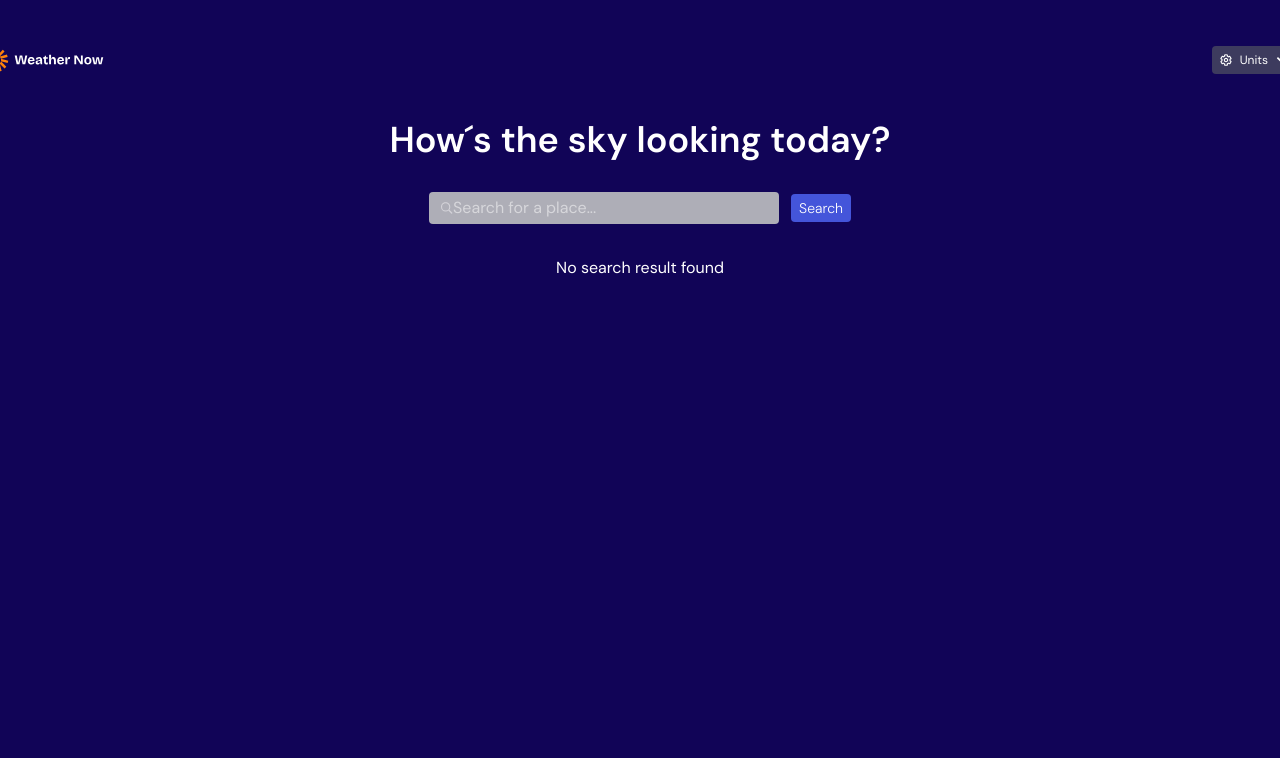
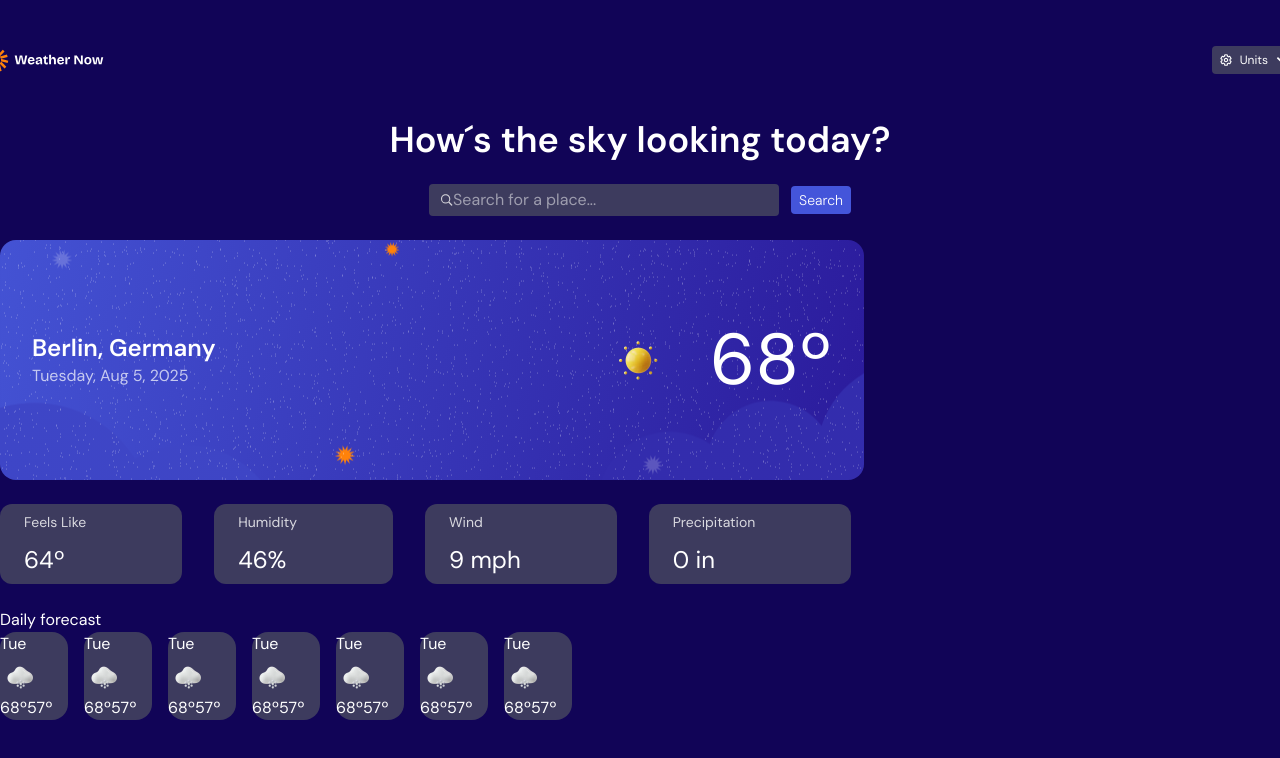
Before and after one commit to Paulo-Borges/weatherAppNow, a React (Vite) app: page /dashboard in a window 1280 px wide. Shown: the top 758 px of the page. Built offline with nearby package versions, Linux system fonts and the light colour scheme.

Commit message:
feat: Starting Daily.jsx and temper.jsx

```diff
--- a/src/App.jsx
+++ b/src/App.jsx
@@ -2,17 +2,19 @@ import { Outlet } from "react-router-dom";
 import Navbar from "../src/components/Navbar";
 import Footer from "../src/components/Footer";
 import Search from "../public/icon-search.svg";
+import Temper from "./components/Temper";
+import Daily from "./components/Daily";
 
 function App() {
   return (
     <div className="max-w-[1440px] bg-Blue-900 h-screen">
       <Navbar className="" />
       <div className="flex flex-col justify-center items-center">
-        <h1 class="text-4xl font-semibold text-white mb-8">
+        <h1 class="text-4xl font-semibold text-white mb-6">
           How´s the sky looking today?
         </h1>
-        <div className="flex justify-center items-center gap-3 mb-8">
-          <div className="flex justify-start items-center pl-3 bg-Neutral-300 w-[350px] p-1 rounded">
+        <div className="flex justify-center items-center gap-3 mb-6">
+          <div className="flex justify-start items-center pl-3 bg-Neutral-600 w-[350px] p-1 rounded">
             <div>
               <img
                 src={Search}
@@ -34,9 +36,11 @@ function App() {
             </button>
           </div>
         </div>
-        <p className="mb-8">No search result found</p>
+        <p className="mb-8 hidden">No search result found</p>
       </div>
       <Outlet />
+      <Temper />
+      <Daily />
       <Footer />
     </div>
   );
--- /dev/null
+++ b/src/components/Daily.jsx
@@ -0,0 +1,70 @@
+import React from "react";
+import Snow from "../../public/icon-snow.webp";
+
+const Daily = () => {
+  return (
+    <div>
+      <h1 className="ml-20">Daily forecast</h1>
+      <div className="flex ml-20 gap-4 ">
+        <div className=" bg-Neutral-600 rounded-2xl w-17">
+          <p>Tue</p>
+          <img src={Snow} alt="chuva" className="w-10 h-10" />
+          <div className="flex">
+            <span>68º</span>
+            <span>57º</span>
+          </div>
+        </div>
+        <div className="bg-Neutral-600 rounded-2xl w-17">
+          <p>Tue</p>
+          <img src={Snow} alt="chuva" className="w-10 h-10" />
+          <div className="flex">
+            <span>68º</span>
+            <span>57º</span>
+          </div>
+        </div>
+        <div className="bg-Neutral-600 rounded-2xl w-17">
+          <p>Tue</p>
+          <img src={Snow} alt="chuva" className="w-10 h-10" />
+          <div className="flex">
+            <span>68º</span>
+            <span>57º</span>
+          </div>
+        </div>
+        <div className="bg-Neutral-600 rounded-2xl w-17">
+          <p>Tue</p>
+          <img src={Snow} alt="chuva" className="w-10 h-10" />
+          <div className="flex">
+            <span>68º</span>
+            <span>57º</span>
+          </div>
+        </div>
+        <div className="bg-Neutral-600 rounded-2xl w-17">
+          <p>Tue</p>
+          <img src={Snow} alt="chuva" className="w-10 h-10" />
+          <div className="flex">
+            <span>68º</span>
+            <span>57º</span>
+          </div>
+        </div>
+        <div className="bg-Neutral-600 rounded-2xl w-17">
+          <p>Tue</p>
+          <img src={Snow} alt="chuva" className="w-10 h-10" />
+          <div className="flex">
+            <span>68º</span>
+            <span>57º</span>
+          </div>
+        </div>
+        <div className="bg-Neutral-600 rounded-2xl w-17">
+          <p>Tue</p>
+          <img src={Snow} alt="chuva" className="w-10 h-10" />
+          <div className="flex">
+            <span>68º</span>
+            <span>57º</span>
+          </div>
+        </div>
+      </div>
+    </div>
+  );
+};
+
+export default Daily;
--- /dev/null
+++ b/src/components/Temper.jsx
@@ -0,0 +1,26 @@
+import React from "react";
+
+const Temper = () => {
+  return (
+    <div className="flex pl-20 mb-6 gap-8">
+      <div className="bg-Neutral-600 pr-24 pl-6 py-2 rounded-xl">
+        <p className="text-sm text-white/80 mb-3">Feels Like</p>
+        <h1 className="text-2xl">64º</h1>
+      </div>
+      <div className="bg-Neutral-600 pr-24 pl-6 py-2 rounded-xl">
+        <p className="text-sm text-white/80 mb-3">Humidity</p>
+        <h1 className="text-2xl">46%</h1>
+      </div>
+      <div className="bg-Neutral-600 pr-24 pl-6 py-2 rounded-xl">
+        <p className="text-sm text-white/80 mb-3">Wind</p>
+        <h1 className="text-2xl">9 mph</h1>
+      </div>
+      <div className="bg-Neutral-600 pr-24 pl-6 py-2 rounded-xl">
+        <p className="text-sm text-white/80 mb-3">Precipitation</p>
+        <h1 className="text-2xl">0 in</h1>
+      </div>
+    </div>
+  );
+};
+
+export default Temper;
--- a/src/global.css
+++ b/src/global.css
@@ -1,4 +1,5 @@
 @import "tailwindcss";
+
 @import url("https://fonts.googleapis.com/css2?family=DM+Sans:ital,opsz,wght@0,9..40,100..1000;1,9..40,100..1000&display=swap");
 
 :root {
@@ -29,3 +30,10 @@ body {
   --color-Blue-700: hsl(248, 70%, 36%);
   --color-Blue-900: #110457;
 }
+.bg-container {
+  background-image: url("../public/bg-today-large.svg");
+  background-size: cover;
+  background-position: center;
+  height: 30%;
+  width: 60%;
+}
--- a/src/routes/Dashboard.jsx
+++ b/src/routes/Dashboard.jsx
@@ -1,9 +1,17 @@
 import React from "react";
+import Sunny from "../../public/icon-sunny.webp";
 
 const Dashboard = () => {
   return (
-    <div>
-      <h1>Dashboard</h1>
+    <div className="flex items-center justify-between bg-container ml-20 rounded-2xl p-8 mb-6">
+      <div>
+        <h1 className="font-semibold text-2xl">Berlin, Germany</h1>
+        <p className="text-white/70">Tuesday, Aug 5, 2025</p>
+      </div>
+      <div className="flex justify-center items-center gap-8">
+        <img src={Sunny} alt="sol" className="w-20 h-20" />
+        <span className="text-7xl">68º</span>
+      </div>
     </div>
   );
 };
```
